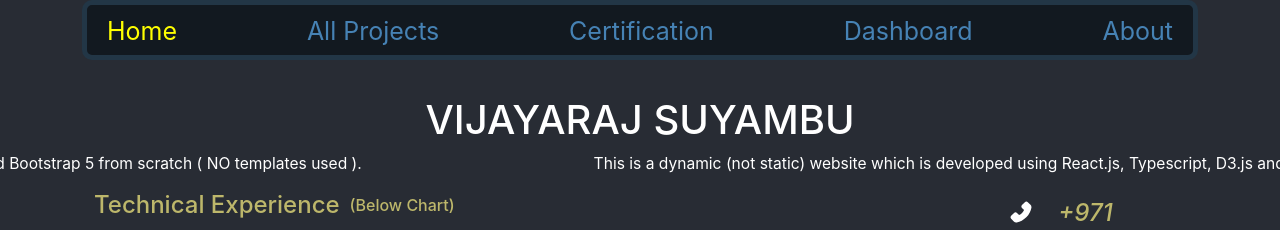
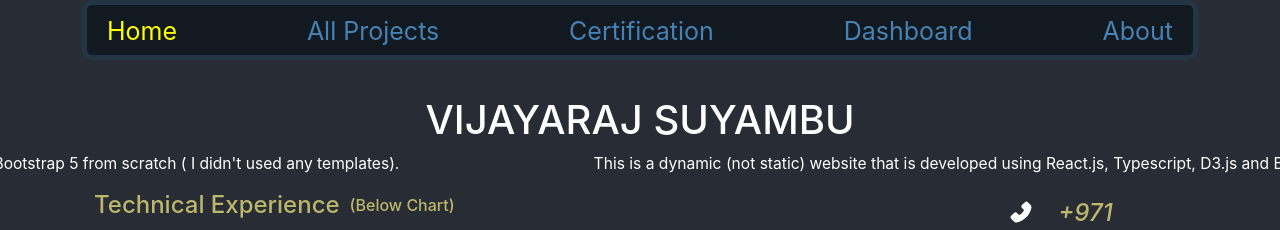
Before and after one commit to VIJAYARAJSVR/Portfolio1, a React (Create React App) app: page /Portfolio/Home in a window 1280 px wide. Shown: the top 230 px of the page. Built offline with nearby package versions, Linux system fonts and the light colour scheme.

Commit message:
minor change: "marquee" text is updated

```diff
--- a/src/components/home.tsx
+++ b/src/components/home.tsx
@@ -28,8 +28,8 @@ const Home = () => {
             <h1 className="mt-3 mb-2">VIJAYARAJ SUYAMBU</h1>
 
             <Marquee speed={120} pauseOnHover={true} className="mb-3" style={Marquee_Style}>
-                This is a dynamic (not static) website which is developed using React.js, Typescript, D3.js and
-                Bootstrap 5 from scratch ( NO templates used ).
+                This is a dynamic (not static) website that is developed using React.js, Typescript, D3.js and
+                Bootstrap 5 from scratch ( I didn't used any templates).
 
             </Marquee>
 
```
Also changed, not shown: 1 other file (tests, documents, lock files or other folders).
